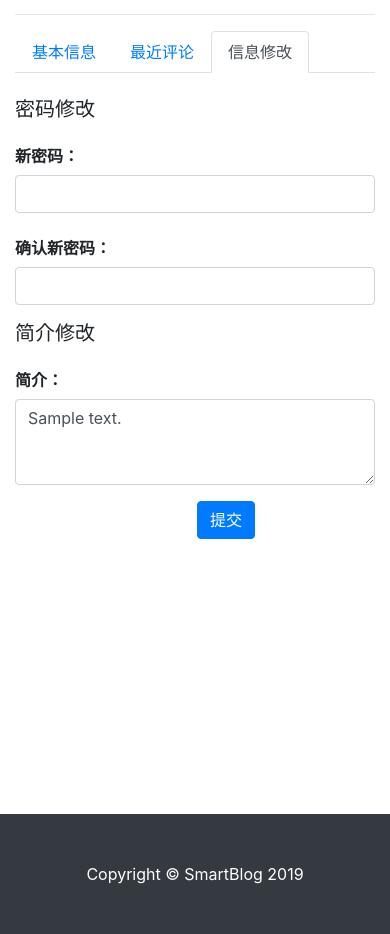
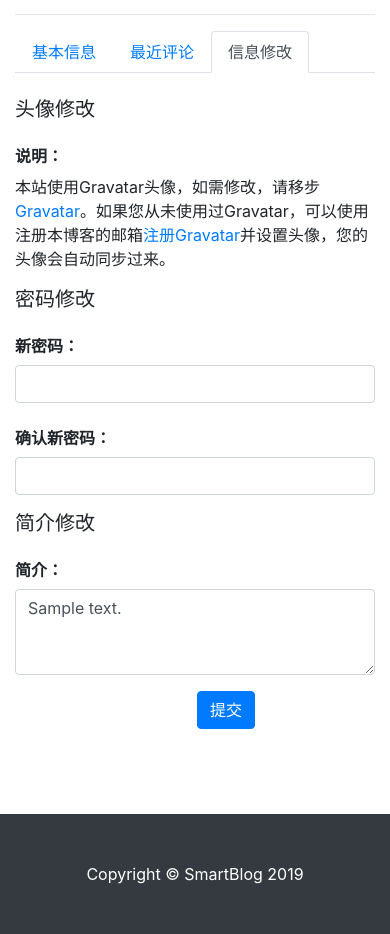
Before and after one commit to lonisletend/smartblog, a Flask app: page /profile/sample in a window 390 px wide, after a click on "信息修改". Shown: the part 56-990 px from the top of the page. Run offline with Flask 2, Linux system fonts and the light colour scheme; a user stored in the database is signed in; tables that the repository leaves empty hold one stand-in row (values such as "Sample post"); some libraries are stand-ins or nearby versions.

Commit message:
添加头像修改说明

```diff
--- a/app/templates/blog/_blogpost.html
+++ b/app/templates/blog/_blogpost.html
@@ -13,7 +13,7 @@
                 <a href="{{ url_for('article', artid=article.id) }}"><h2 class="card-title">{{ article.title }}</h2></a>
                 <p class="card-text">
                         {% autoescape false %}
-                        {{ article.text }}
+                        {{ article.text }}...
                         {% endautoescape %}
                 </p>
                 <a href="{{ url_for('article', artid=article.id) }}" class="btn btn-primary">阅读全部 &rarr;</a>
--- a/app/templates/blog/profile.html
+++ b/app/templates/blog/profile.html
@@ -107,7 +107,13 @@
                 </div>
                 {% if current_user == user %}
                 <div class="tab-pane" id="edit">
-
+									<h5 class="mb-3">头像修改</h5>
+									<div class="form-group row">
+										<label class="col-sm-2 col-form-label"><strong>说明：</strong></label>
+										<div class="col-sm-8">
+											本站使用Gravatar头像，如需修改，请移步<a href="https://cn.gravatar.com/">Gravatar</a>。如果您从未使用过Gravatar，可以使用注册本博客的邮箱<a href="https://cn.gravatar.com/">注册Gravatar</a>并设置头像，您的头像会自动同步过来。
+										</div>
+										</div>
                     <div class="row">
                         <div class="col-md-12">
                             <form id="edit-form">
```
Also changed, not shown: app.db.
